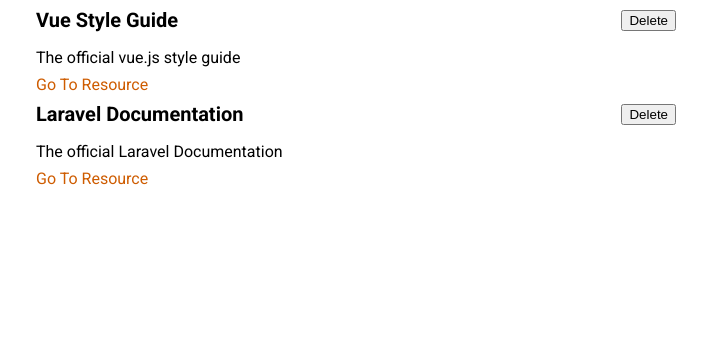
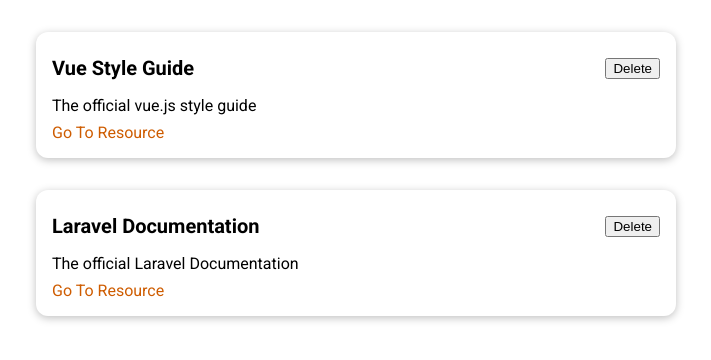
Before and after one commit to torressam333/resource-guide, a Vue app: page / in a window 1280 px wide. Shown: the top 360 px of the page, without its empty margins (284-995 px from the left). Built offline with nearby package versions, Linux system fonts and the light colour scheme.

Commit message:
Create reusable base card for displaying resources

```diff
--- /dev/null
+++ b/src/components/UI/BaseCard.vue
@@ -0,0 +1,15 @@
+<template>
+  <div>
+    <slot></slot>
+  </div>
+</template>
+
+<style scoped>
+div {
+  border-radius: 12px;
+  box-shadow: 0 2px 8px rgba(0,0,0,0.25);
+  margin: 2rem auto;
+  max-width: 40rem;
+  padding: 1rem;
+}
+</style>
--- a/src/components/resources/ResourceItem.vue
+++ b/src/components/resources/ResourceItem.vue
@@ -1,23 +1,26 @@
 <template>
   <li>
-    <div>
+    <base-card>
       <header>
         <h3>
           {{ title }}
         </h3>
         <button>Delete</button>
       </header>
-    </div>
     <p>{{ description }}</p>
     <nav>
       <a :href="link" target="_blank">Go To Resource</a>
     </nav>
+    </base-card>
   </li>
 </template>
 
 <script>
+import BaseCard from "../UI/BaseCard";
+
 export default {
   name: ['resource-item'],
+  components: {BaseCard},
   props: {
     description: {
       type: String,
```
